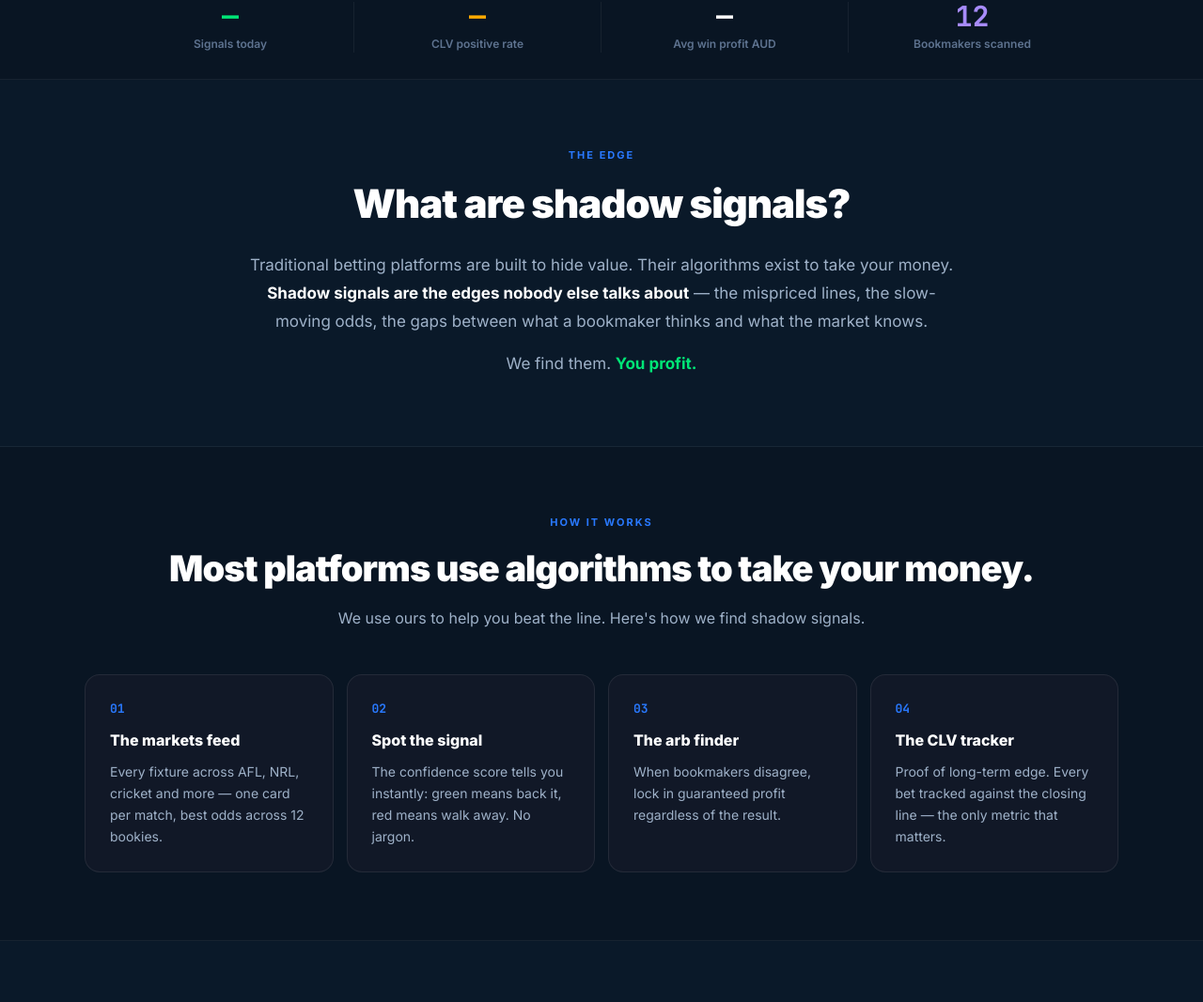
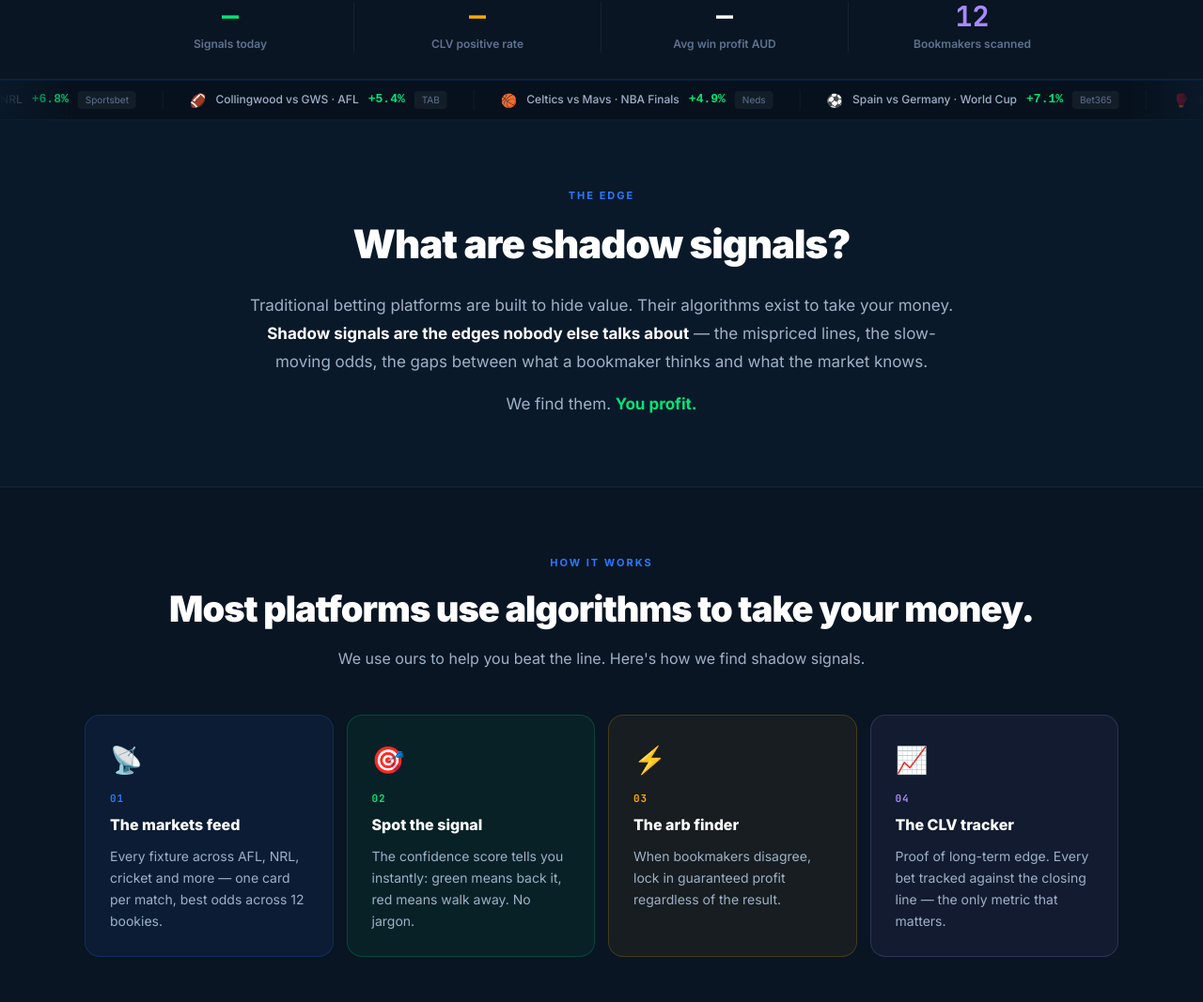
Before and after one commit to clintbigboss1-commits/Shadow-Signals, a Next.js app in the folder shadow-signals/client/: page / in a window 1280 px wide. Shown: the part 848-1915 px from the top of the page at 94% size. Built offline with nearby package versions, Linux system fonts and the light colour scheme; no server answers.

Commit message:
feat: animated hero, live ticker, colored cards, float animations, operative images in CTA

```diff
--- a/shadow-signals/client/app/globals.css
+++ b/shadow-signals/client/app/globals.css
@@ -76,6 +76,12 @@ input, select, textarea { font-family: var(--font); }
 @keyframes slidein { from{opacity:0;transform:translateX(-8px)}to{opacity:1;transform:translateX(0)} }
 @keyframes glow    { 0%,100%{box-shadow:0 0 6px var(--cyan)}50%{box-shadow:0 0 16px var(--cyan)} }
 @keyframes shimmer { 0%{background-position:200% 0}100%{background-position:-200% 0} }
+@keyframes float   { 0%,100%{transform:translateY(0px)}50%{transform:translateY(-10px)} }
+@keyframes floatSlow { 0%,100%{transform:translateY(0px)}50%{transform:translateY(-6px)} }
+@keyframes ticker  { 0%{transform:translateX(0)}100%{transform:translateX(-50%)} }
+@keyframes gradshift { 0%{background-position:0% 50%}50%{background-position:100% 50%}100%{background-position:0% 50%} }
+@keyframes counterUp { from{opacity:0;transform:translateY(12px)}to{opacity:1;transform:translateY(0)} }
+@keyframes borderGlow { 0%,100%{border-color:rgba(41,121,255,.2)}50%{border-color:rgba(41,121,255,.6)} }
 @keyframes popup-in {
   from{opacity:0;transform:translate(-50%,-48%)scale(.96)}
   to  {opacity:1;transform:translate(-50%,-50%)scale(1)}
--- a/shadow-signals/client/app/page.tsx
+++ b/shadow-signals/client/app/page.tsx
@@ -92,9 +92,11 @@ export default function Home() {
 
       {/* ── Hero ──────────────────────────────────────────── */}
       <section style={{ position: 'relative', padding: 'clamp(60px,8vh,100px) 24px clamp(60px,8vh,100px)', overflow: 'hidden' }}>
+        {/* Animated gradient background */}
+        <div style={{ position: 'absolute', inset: 0, background: 'linear-gradient(135deg,#050d18 0%,#0a1929 40%,#071424 70%,#050d18 100%)', backgroundSize: '400% 400%', animation: 'gradshift 12s ease infinite', zIndex: 0, pointerEvents: 'none' }} />
         {/* Background orbs */}
-        <div style={{ position: 'absolute', top: -300, left: '-5%', width: 700, height: 700, background: 'radial-gradient(ellipse, rgba(41,121,255,.06) 0%, transparent 70%)', zIndex: 0, pointerEvents: 'none' }} />
-        <div style={{ position: 'absolute', top: -100, right: '5%', width: 500, height: 500, background: 'radial-gradient(ellipse, rgba(41,121,255,.08) 0%, transparent 70%)', zIndex: 0, pointerEvents: 'none' }} />
+        <div style={{ position: 'absolute', top: -300, left: '-5%', width: 800, height: 800, background: 'radial-gradient(ellipse, rgba(41,121,255,.09) 0%, transparent 70%)', zIndex: 0, pointerEvents: 'none', animation: 'floatSlow 8s ease infinite' }} />
+        <div style={{ position: 'absolute', top: -100, right: '5%', width: 600, height: 600, background: 'radial-gradient(ellipse, rgba(0,230,118,.05) 0%, transparent 70%)', zIndex: 0, pointerEvents: 'none', animation: 'floatSlow 10s ease infinite 2s' }} />
 
         <div className="landing-hero-grid" style={{ maxWidth: 1280, margin: '0 auto', position: 'relative', zIndex: 1, gridTemplateColumns: '2fr 3fr' }}>
 
@@ -164,11 +166,12 @@ export default function Home() {
               position: 'relative', width: 270, height: 560,
               background: '#0c0f1a',
               borderRadius: 44,
-              border: '2px solid rgba(255,255,255,.12)',
-              boxShadow: '0 50px 120px rgba(0,0,0,.8), 0 0 0 1px rgba(255,255,255,.04), inset 0 0 0 1px rgba(255,255,255,.05)',
+              border: '2px solid rgba(41,121,255,.25)',
+              boxShadow: '0 50px 120px rgba(0,0,0,.8), 0 0 40px rgba(41,121,255,.12), inset 0 0 0 1px rgba(255,255,255,.05)',
               overflow: 'hidden',
               flexShrink: 0,
               zIndex: 3,
+              animation: 'float 6s ease infinite',
             }}>
               {/* Dynamic island */}
               <div style={{ position: 'absolute', top: 14, left: '50%', transform: 'translateX(-50%)', width: 90, height: 26, background: '#000', borderRadius: 13, zIndex: 10 }} />
@@ -263,6 +266,37 @@ export default function Home() {
         </div>
       </div>
 
+      {/* ── Live ticker ───────────────────────────────────── */}
+      <div style={{ background: 'rgba(0,0,0,.3)', borderTop: '1px solid rgba(41,121,255,.12)', borderBottom: '1px solid rgba(41,121,255,.12)', padding: '10px 0', overflow: 'hidden', position: 'relative' }}>
+        <div style={{ position: 'absolute', left: 0, top: 0, bottom: 0, width: 80, background: 'linear-gradient(90deg, #0a1929, transparent)', zIndex: 2 }} />
+        <div style={{ position: 'absolute', right: 0, top: 0, bottom: 0, width: 80, background: 'linear-gradient(270deg, #0a1929, transparent)', zIndex: 2 }} />
+        <div style={{ display: 'flex', gap: 0, animation: 'ticker 30s linear infinite', width: 'max-content' }}>
+          {[
+            { sport:'⚽', label:'AUS vs France · World Cup', ev:'+9.2%', bookie:'Bet365' },
+            { sport:'🏉', label:'Storm vs Roosters · NRL', ev:'+6.8%', bookie:'Sportsbet' },
+            { sport:'🏈', label:'Collingwood vs GWS · AFL', ev:'+5.4%', bookie:'TAB' },
+            { sport:'🏀', label:'Celtics vs Mavs · NBA Finals', ev:'+4.9%', bookie:'Neds' },
+            { sport:'⚽', label:'Spain vs Germany · World Cup', ev:'+7.1%', bookie:'Bet365' },
+            { sport:'🥊', label:'UFC 305 · Main Event', ev:'+11.3%', bookie:'Betfair' },
+            { sport:'🐎', label:'Flemington R6 · Racing', ev:'+8.6%', bookie:'TAB' },
+            { sport:'⚽', label:'AUS vs France · World Cup', ev:'+9.2%', bookie:'Bet365' },
+            { sport:'🏉', label:'Storm vs Roosters · NRL', ev:'+6.8%', bookie:'Sportsbet' },
+            { sport:'🏈', label:'Collingwood vs GWS · AFL', ev:'+5.4%', bookie:'TAB' },
+            { sport:'🏀', label:'Celtics vs Mavs · NBA Finals', ev:'+4.9%', bookie:'Neds' },
+            { sport:'⚽', label:'Spain vs Germany · World Cup', ev:'+7.1%', bookie:'Bet365' },
+            { sport:'🥊', label:'UFC 305 · Main Event', ev:'+11.3%', bookie:'Betfair' },
+            { sport:'🐎', label:'Flemington R6 · Racing', ev:'+8.6%', bookie:'TAB' },
+          ].map((t, i) => (
+            <div key={i} style={{ display: 'inline-flex', alignItems: 'center', gap: 10, padding: '0 28px', borderRight: '1px solid rgba(255,255,255,.05)', whiteSpace: 'nowrap' }}>
+              <span style={{ fontSize: 14 }}>{t.sport}</span>
+              <span style={{ fontSize: 12, color: '#9eb1c8', fontWeight: 500 }}>{t.label}</span>
+              <span style={{ fontSize: 13, fontWeight: 900, color: '#00e676', fontFamily: 'monospace' }}>{t.ev}</span>
+              <span style={{ fontSize: 10, color: '#5e7390', background: 'rgba(255,255,255,.05)', padding: '2px 8px', borderRadius: 4 }}>{t.bookie}</span>
+            </div>
+          ))}
+        </div>
+      </div>
+
       {/* ── Education: what are shadow signals? ───────────── */}
       <section style={{ padding: '72px 24px', borderBottom: '1px solid rgba(255,255,255,.06)' }}>
         <div style={{ maxWidth: 760, margin: '0 auto', textAlign: 'center' }}>
@@ -294,14 +328,17 @@ export default function Home() {
           </div>
           <div style={{ display: 'grid', gridTemplateColumns: 'repeat(auto-fit, minmax(230px, 1fr))', gap: 14 }}>
             {[
-              { n: '01', title: 'The markets feed', desc: 'Every fixture across AFL, NRL, cricket and more — one card per match, best odds across 12 bookies.' },
-              { n: '02', title: 'Spot the signal', desc: 'The confidence score tells you instantly: green means back it, red means walk away. No jargon.' },
-              { n: '03', title: 'The arb finder', desc: 'When bookmakers disagree, lock in guaranteed profit regardless of the result.' },
-              { n: '04', title: 'The CLV tracker', desc: 'Proof of long-term edge. Every bet tracked against the closing line — the only metric that matters.' },
+              { n: '01', title: 'The markets feed', desc: 'Every fixture across AFL, NRL, cricket and more — one card per match, best odds across 12 bookies.', color: '#2979ff', bg: 'rgba(41,121,255,.08)', border: 'rgba(41,121,255,.2)', icon: '📡' },
+              { n: '02', title: 'Spot the signal', desc: 'The confidence score tells you instantly: green means back it, red means walk away. No jargon.', color: '#00e676', bg: 'rgba(0,230,118,.06)', border: 'rgba(0,230,118,.2)', icon: '🎯' },
+              { n: '03', title: 'The arb finder', desc: 'When bookmakers disagree, lock in guaranteed profit regardless of the result.', color: '#ffab00', bg: 'rgba(255,171,0,.06)', border: 'rgba(255,171,0,.2)', icon: '⚡' },
+              { n: '04', title: 'The CLV tracker', desc: 'Proof of long-term edge. Every bet tracked against the closing line — the only metric that matters.', color: '#a78bfa', bg: 'rgba(167,139,250,.06)', border: 'rgba(167,139,250,.2)', icon: '📈' },
             ].map(s => (
-              <div key={s.n} style={{ padding: 26, background: '#111827', border: '1px solid rgba(255,255,255,.08)', borderRadius: 16 }}>
-                <div style={{ fontFamily: 'JetBrains Mono, monospace', fontSize: 13, fontWeight: 800, color: '#2979ff', marginBottom: 12 }}>{s.n}</div>
-                <div style={{ fontWeight: 800, fontSize: 16, marginBottom: 10 }}>{s.title}</div>
+              <div key={s.n} style={{ padding: 26, background: s.bg, border: `1px solid ${s.border}`, borderRadius: 16, transition: 'transform .2s', cursor: 'default' }}
+                onMouseEnter={e => (e.currentTarget.style.transform='translateY(-4px)')}
+                onMouseLeave={e => (e.currentTarget.style.transform='translateY(0)')}>
+                <div style={{ fontSize: 28, marginBottom: 12 }}>{s.icon}</div>
+                <div style={{ fontFamily: 'JetBrains Mono, monospace', fontSize: 11, fontWeight: 800, color: s.color, marginBottom: 8, letterSpacing: 1 }}>{s.n}</div>
+                <div style={{ fontWeight: 800, fontSize: 16, marginBottom: 10, color: '#fff' }}>{s.title}</div>
                 <div style={{ color: '#9eb1c8', fontSize: 14, lineHeight: 1.65 }}>{s.desc}</div>
               </div>
             ))}
@@ -362,7 +399,9 @@ export default function Home() {
           </div>
           <div style={{ display: 'grid', gridTemplateColumns: 'repeat(auto-fit, minmax(240px, 1fr))', gap: 14 }}>
             {FEATURES.map((f, i) => (
-              <div key={i} style={{ padding: 26, background: '#111827', border: '1px solid rgba(255,255,255,.08)', borderRadius: 16, display: 'flex', flexDirection: 'column', gap: 14 }}>
+              <div key={i} style={{ padding: 26, background: '#111827', border: '1px solid rgba(255,255,255,.08)', borderRadius: 16, display: 'flex', flexDirection: 'column', gap: 14, transition: 'transform .2s, box-shadow .2s' }}
+                onMouseEnter={e => { e.currentTarget.style.transform='translateY(-4px)'; e.currentTarget.style.boxShadow='0 16px 40px rgba(0,0,0,.4)'; }}
+                onMouseLeave={e => { e.currentTarget.style.transform='translateY(0)'; e.currentTarget.style.boxShadow='none'; }}>
                 <div>{f.icon}</div>
                 <div style={{ fontWeight: 800, fontSize: 16 }}>{f.title}</div>
                 <div style={{ color: '#9eb1c8', fontSize: 14, lineHeight: 1.65 }}>{f.desc}</div>
@@ -434,7 +473,11 @@ export default function Home() {
 
       {/* ── Bottom CTA ──────────────────────────────────────── */}
       <section style={{ padding: '80px 32px', borderTop: '1px solid rgba(255,255,255,.06)', textAlign: 'center', position: 'relative', overflow: 'hidden' }}>
-        <div style={{ position: 'absolute', top: -150, left: '50%', transform: 'translateX(-50%)', width: 700, height: 500, background: 'radial-gradient(ellipse, rgba(0,230,118,.06) 0%, transparent 70%)', pointerEvents: 'none' }} />
+        <div style={{ position: 'absolute', top: -150, left: '50%', transform: 'translateX(-50%)', width: 700, height: 500, background: 'radial-gradient(ellipse, rgba(0,230,118,.08) 0%, transparent 70%)', pointerEvents: 'none' }} />
+        {/* Operative image left */}
+        <img src="/operatives/landing.png" alt="" style={{ position: 'absolute', bottom: 0, left: 'clamp(-40px,2vw,60px)', height: 420, objectFit: 'contain', opacity: .85, pointerEvents: 'none', filter: 'drop-shadow(0 0 30px rgba(41,121,255,.3))', animation: 'float 7s ease infinite' }} />
+        {/* Operative image right */}
+        <img src="/operatives/markets.png" alt="" style={{ position: 'absolute', bottom: 0, right: 'clamp(-40px,2vw,60px)', height: 400, objectFit: 'contain', opacity: .75, pointerEvents: 'none', filter: 'drop-shadow(0 0 30px rgba(0,230,118,.25)) scaleX(-1)', transform: 'scaleX(-1)', animation: 'float 9s ease infinite 1s' }} />
         <div style={{ maxWidth: 560, margin: '0 auto', position: 'relative' }}>
           <h2 style={{ fontSize: 'clamp(26px,4vw,42px)', fontWeight: 900, letterSpacing: -1, marginBottom: 14 }}>
             Your results could be next.
```
